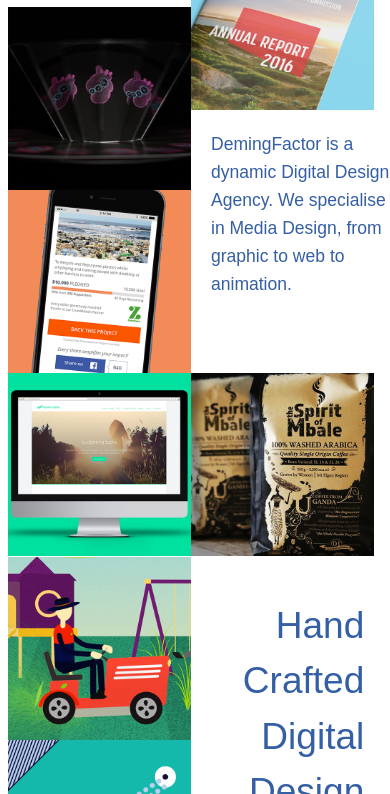
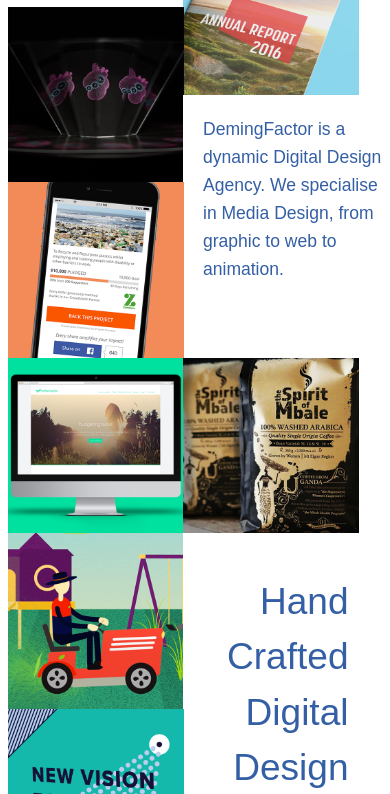
Before and after one commit to evolve2k/demingfactor.com, a plain HTML site: page index.html in a window 390 px wide. Shown: the part 344-1138 px from the top of the page. Drawn offline with Linux system fonts and the light colour scheme; a web font is replaced by a local one.

Commit message:
reduced vw width to fix 2 column when reduced to min size

```diff
--- a/stylesheets/home.css
+++ b/stylesheets/home.css
@@ -148,18 +148,18 @@ i {
 
   .grid-sizer,
   .box {
-    width: 47vw;
-    height: 47vw;
+    width: 45vw;
+    height: 45vw;
   }
 
   .rectangle {
-    width: 47vw;
+    width: 45vw;
     height: 67.5vw;
   }
 
   img {
-    width: 47vw;
-    height: 47vw;
+    width: 45vw;
+    height: 45vw;
   }
 
   h1 {
```
